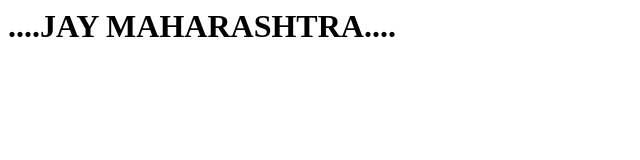
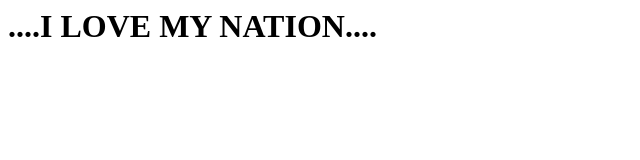
Before and after one commit to kalpantgadekar/My_Test_Repo, a plain HTML site: page index.html in a window 1280 px wide. Shown: the whole page, without its empty margins (0-640 px from the left). Drawn offline with Linux system fonts and the light colour scheme.

Commit message:
Update 2nd index.html

```diff
--- a/index.html
+++ b/index.html
@@ -1 +1 @@
-<h1>....JAY MAHARASHTRA....</h1>
+<h1>....I LOVE MY NATION....</h1>
```
